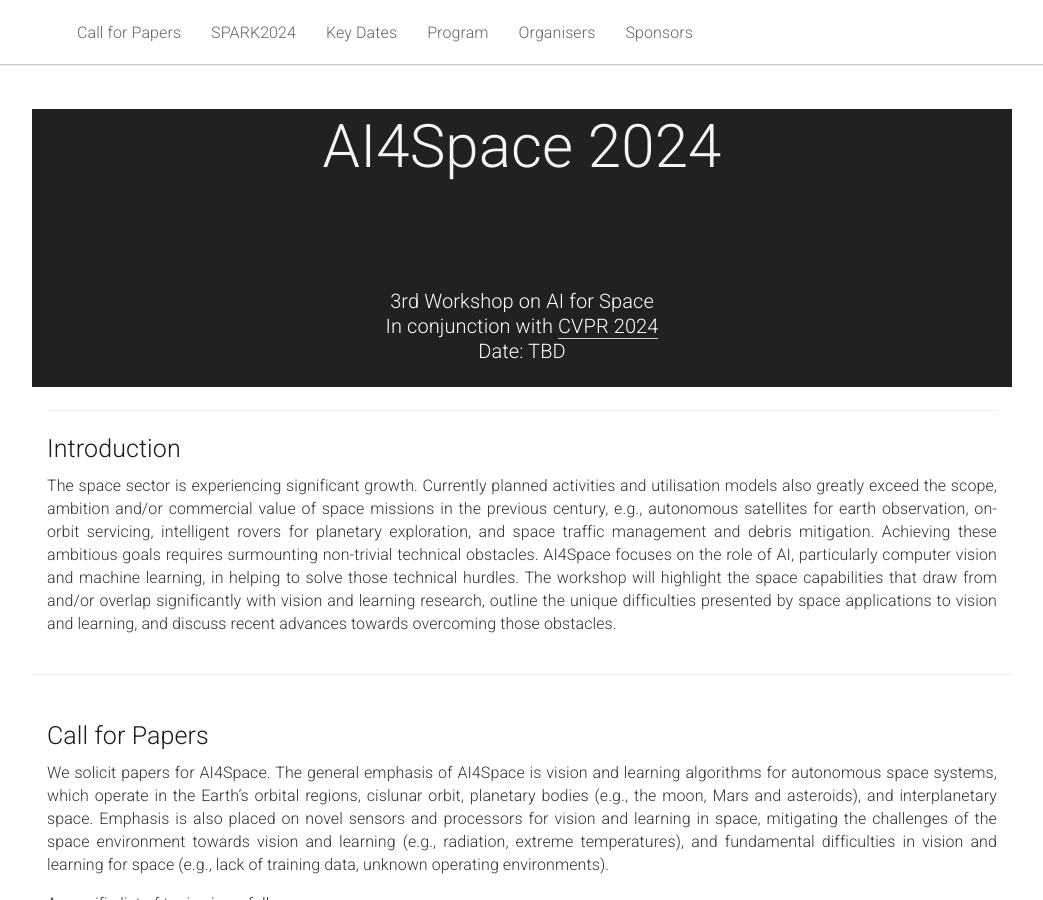
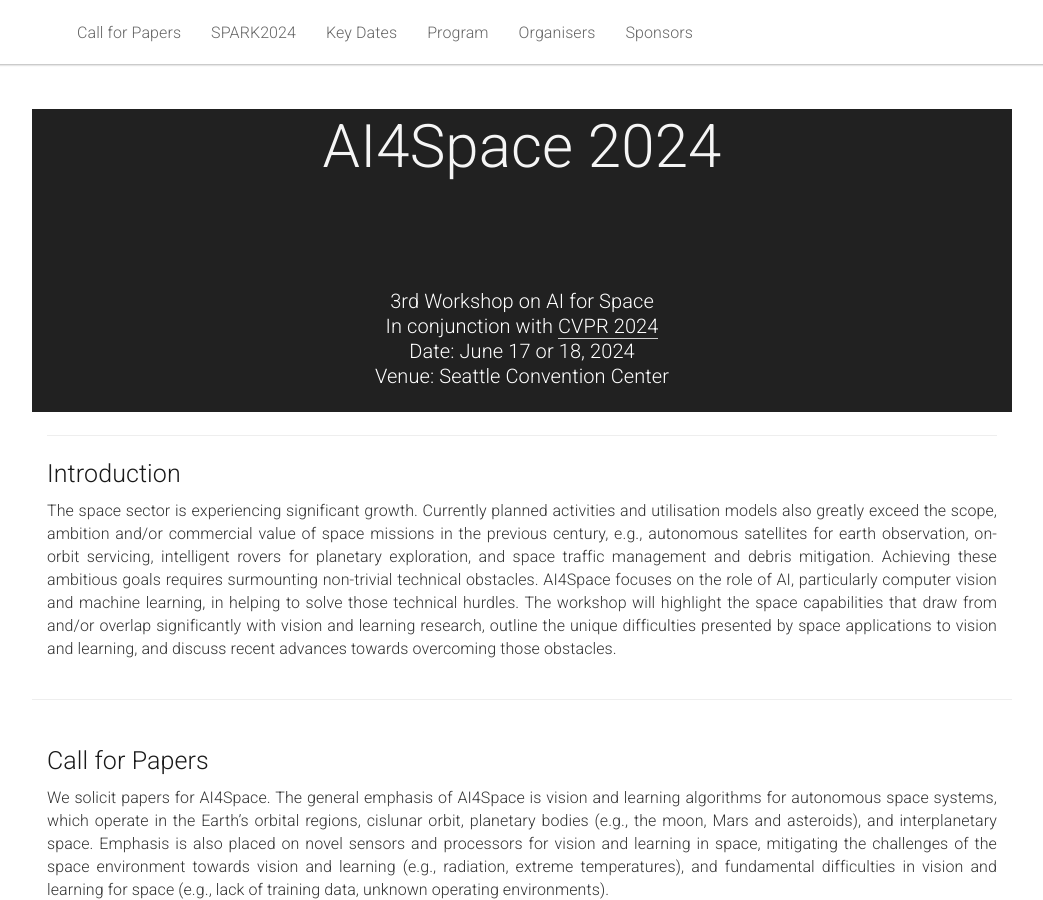
Before and after one commit to AIforSpace/2024, a Jekyll site: the page built from _pages/home.md, in a window 1280 px wide and 900 px high. Shown: the whole window, without its empty margins (118-1161 px from the left). Built offline with Jekyll 4.4.1, drawn with Linux system fonts in a browser that asks for light colours.

Commit message:
Update home.md

```diff
--- a/_pages/home.md
+++ b/_pages/home.md
@@ -21,7 +21,8 @@
     <br>
     <center><h3 style="color:white">3rd Workshop on AI for Space</h3></center>
     <center><h3 style="color:white">In conjunction with <a href="https://cvpr.thecvf.com/Conferences/2024">CVPR 2024</a></h3></center>
-    <center><h3 style="color:white">Date: TBD</h3></center>
+    <center><h3 style="color:white">Date: June 17 or 18, 2024</h3></center>
+    <center><h3 style="color:white">Venue: Seattle Convention Center</h3></center>
     <br>
   </div>
 </div>
```
